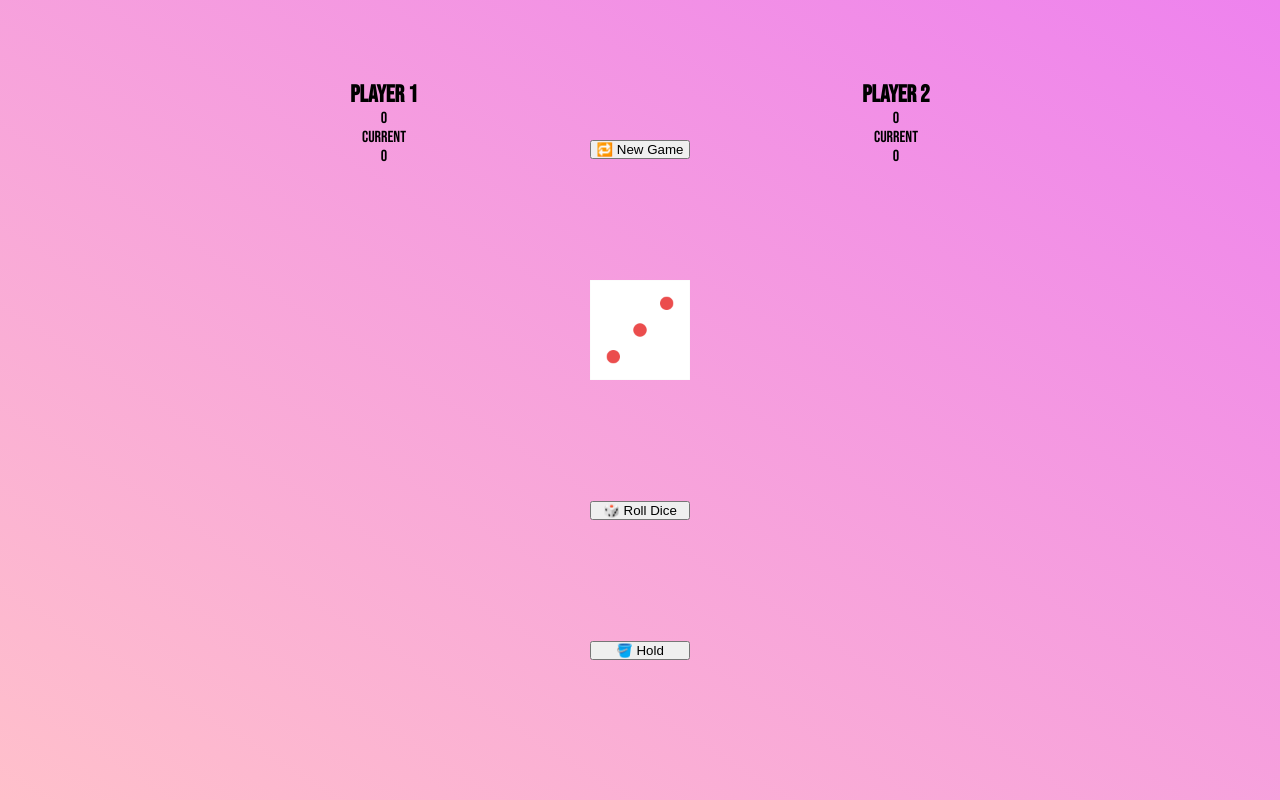
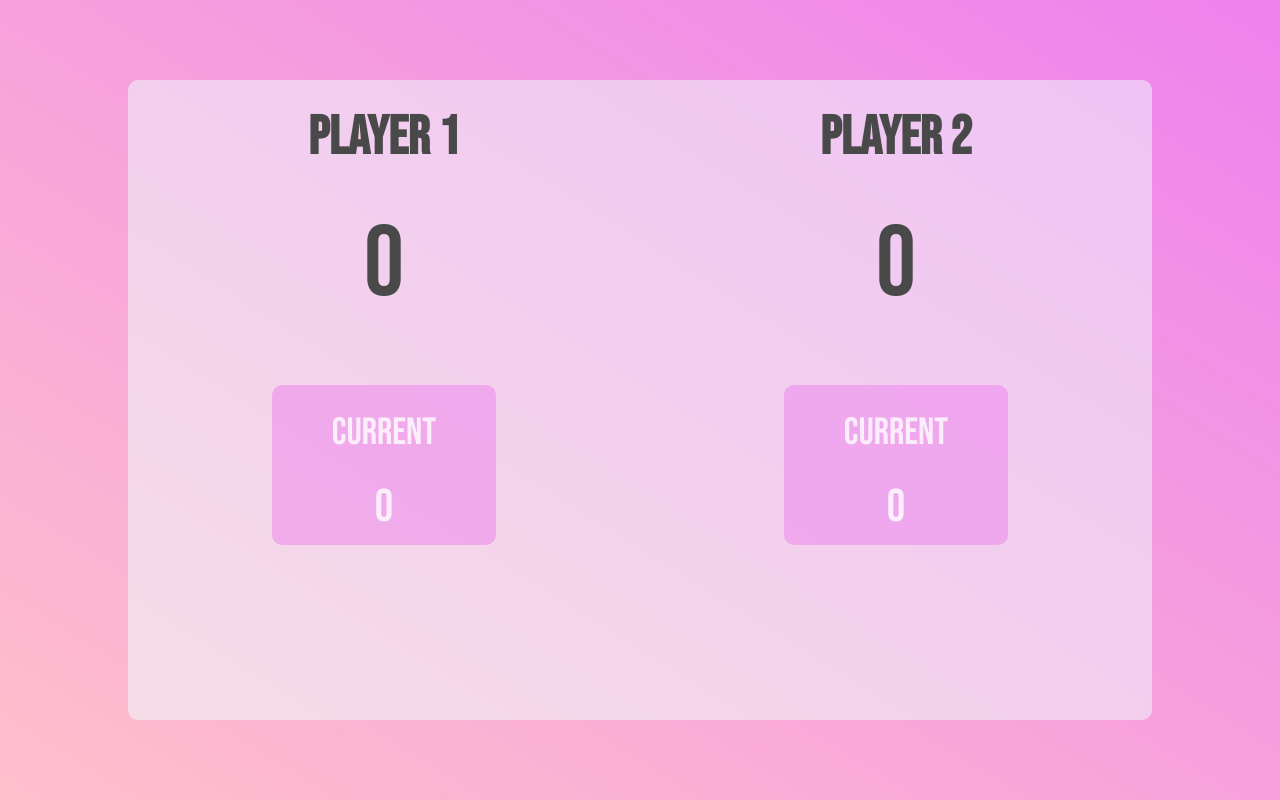
Before and after one commit to nagamanojvedam/pig-game, a plain HTML site: page index.html in a window 1280 px wide. Drawn offline with Linux system fonts and the light colour scheme.

Commit message:
fixed layout without buttons

```diff
--- a/index.html
+++ b/index.html
@@ -8,28 +8,28 @@
   <body>
     <main class="game-board">
       <section class="player player-0">
-        <h2>Player 1</h2>
+        <h2 class="player-txt">Player 1</h2>
         <p id="score-0">0</p>
-        <div>
-          <p>Current</p>
+        <div class="bg">
+          <p class="current-txt">Current</p>
           <p id="current-0">0</p>
         </div>
       </section>
       <section class="player player-1">
-        <h2>Player 2</h2>
-        <p id="score-0">0</p>
-        <div>
-          <p>Current</p>
+        <h2 class="player-txt">Player 2</h2>
+        <p id="score-1">0</p>
+        <div class="bg">
+          <p class="current-txt">Current</p>
           <p id="current-1">0</p>
         </div>
       </section>
     </main>
-    <div class="controls">
+    <!-- <div class="controls">
       <button class="btn new-game">🔁 New Game</button>
       <img src="./images/dice-3.png" alt="rolled dice image" />
       <button class="btn roll-dice">🎲 Roll Dice</button>
       <button class="btn hold">🪣 Hold</button>
-    </div>
+    </div> -->
     <script src="./script.js"></script>
   </body>
 </html>
--- a/styles.css
+++ b/styles.css
@@ -9,7 +9,6 @@ body {
   font-family: "Bebas Neue";
   height: 100vh;
   background-image: linear-gradient(to right top, pink, violet);
-  position: relative;
   display: flex;
   align-items: center;
   justify-content: center;
@@ -17,26 +16,50 @@ body {
 
 .game-board {
   display: flex;
+  align-items: center;
+  justify-content: center;
   width: 80%;
   height: 80vh;
+  color: rgb(73, 73, 73);
+  background-color: rgba(240, 255, 255, 0.5);
+  border-radius: 10px;
 }
 
 .player {
-  width: 50%;
-  text-align: center;
   display: flex;
   flex-direction: column;
+  height: inherit;
+  width: inherit;
+  align-items: center;
+  text-align: center;
+}
+.bg {
+  background-color: rgba(238, 130, 238, 0.5);
+  color: rgba(255, 255, 255, 0.8);
+  border-radius: 10px;
+  margin-top: 60px;
 }
 
-.controls {
-  position: absolute;
-  display: flex;
-  flex-direction: column;
-  height: 80vh;
-  justify-content: space-around;
+.player-txt {
+  font-size: 54px;
+  margin: 20px;
+  padding: 5px 20px;
 }
 
-img {
-  width: 100px;
-  height: 100px;
+#score-0,
+#score-1 {
+  font-size: 100px;
+  margin-top: 10px;
 }
+
+.current-txt {
+  font-size: 38px;
+  margin: 20px;
+  padding: 5px 40px;
+}
+
+#current-0,
+#current-1 {
+  font-size: 46px;
+  margin: 10px 20px;
+}
```
Also changed, not shown: images/target.png.
